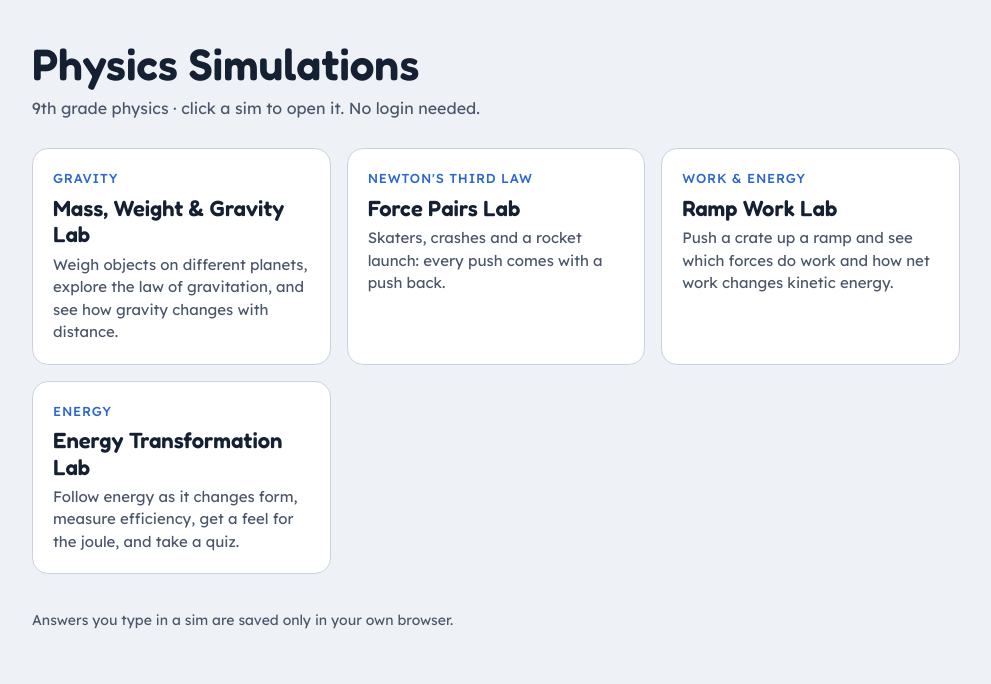
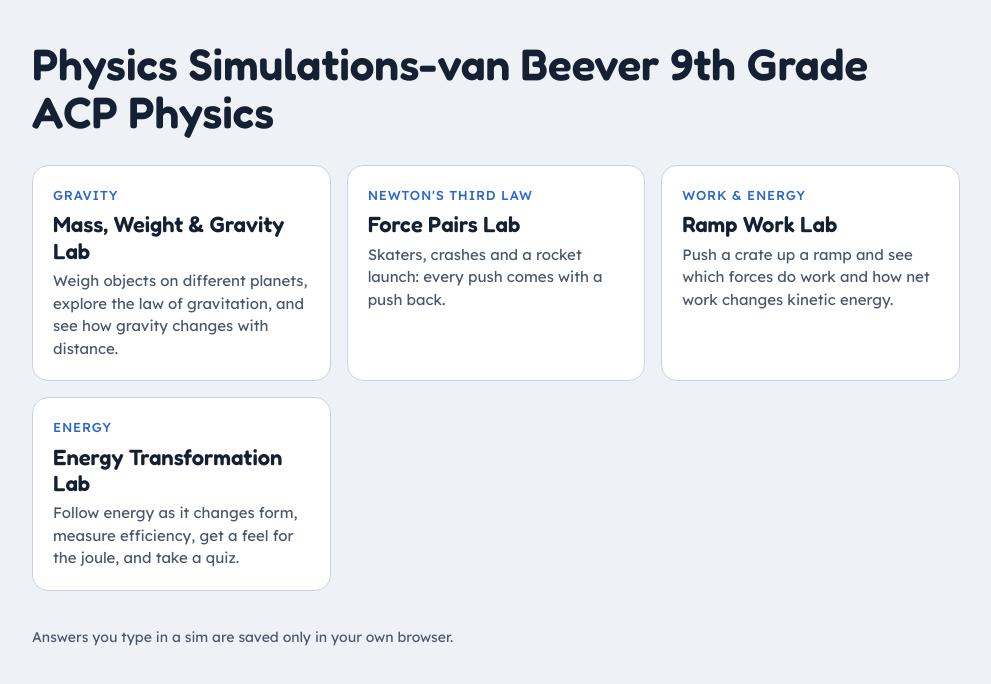
Before and after one commit to vanbeeverd-physics/physics-sims, a plain HTML site: page index.html in a window 1280 px wide. Shown: the whole page, without its empty margins (144-1135 px from the left). Drawn offline with Linux system fonts and the light colour scheme.

Commit message:
Add index.html

```diff
--- a/index.html
+++ b/index.html
@@ -12,7 +12,7 @@
 body{margin:0;background:var(--bg);color:var(--ink);font:16px/1.5 Lexend,"Segoe UI",system-ui,sans-serif}
 main{max-width:960px;margin:0 auto;padding:40px 16px 56px}
 h1{font:600 clamp(30px,5vw,44px)/1.1 Fredoka,system-ui,sans-serif;margin:0}
-.sub{color:var(--ink2);margin:8px 0 28px}
+.sub-gap{margin-bottom:28px}
 .grid{display:grid;grid-template-columns:repeat(auto-fill,minmax(260px,1fr));gap:16px}
 a.card{display:flex;flex-direction:column;gap:6px;background:var(--card);border:1px solid var(--edge);border-radius:16px;padding:20px;text-decoration:none;color:inherit;transition:transform .15s,border-color .15s}
 a.card:hover,a.card:focus-visible{transform:translateY(-2px);border-color:var(--accent);outline:none}
@@ -24,8 +24,7 @@ footer{margin-top:36px;color:var(--ink2);font-size:14px}
 </head>
 <body>
 <main>
-  <h1>Physics Simulations</h1>
-  <p class="sub">9th grade physics · click a sim to open it. No login needed.</p>
+  <h1 class="sub-gap">Physics Simulations-van Beever 9th Grade ACP Physics</h1>
   <div class="grid">
     <a class="card" href="mass-weight-gravity-lab/">
       <span class="tag">Gravity</span>
```
